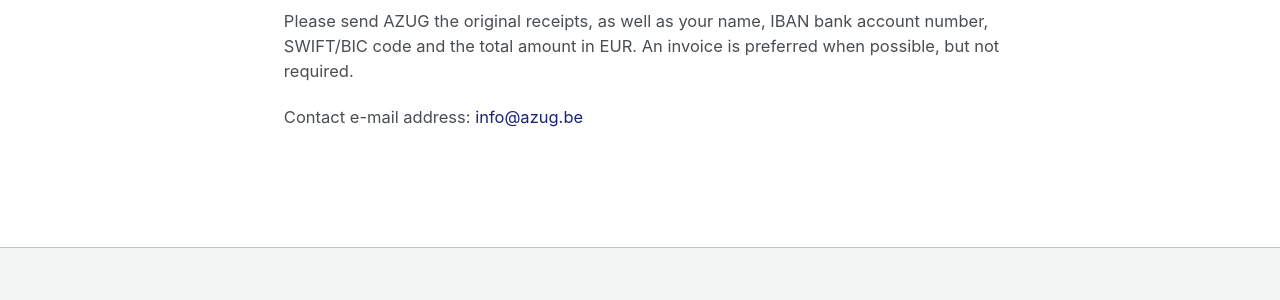
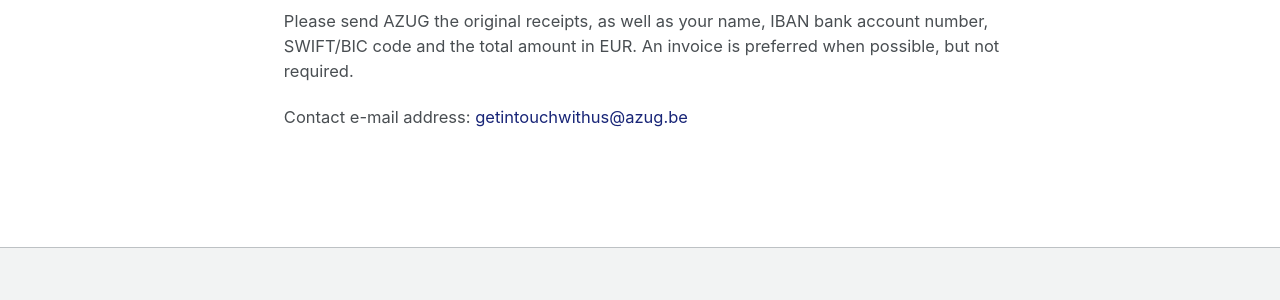
Before and after one commit to AzugBe/azugbe.github.io, a Jekyll site: the page built from _pages/speakers/travel-policy.md, in a window 1280 px wide and 900 px high, scrolled down 1306 px. Shown: the part 500-800 px from the top of the window. Built offline with Jekyll 4.4.1, drawn with Linux system fonts in a browser that asks for light colours; comment, search, counter and statistics services are not loaded.

Commit message:
Update travel-policy.md

```diff
--- a/_pages/speakers/travel-policy.md
+++ b/_pages/speakers/travel-policy.md
@@ -50,4 +50,4 @@ Expense reports should be delivered to AZUG no later than 1 month (30 days) foll
 Please send AZUG the original receipts, as well as your name, IBAN bank account number, SWIFT/BIC code and the total amount in EUR.
 An invoice is preferred when possible, but not required.
 
-Contact e-mail address: [info@azug.be](mailto:info@azug.be?subject=Travel-Reimbursement)
+Contact e-mail address: [getintouchwithus@azug.be](mailto:getintouchwithus@azug.be?subject=Travel-Reimbursement)
```
